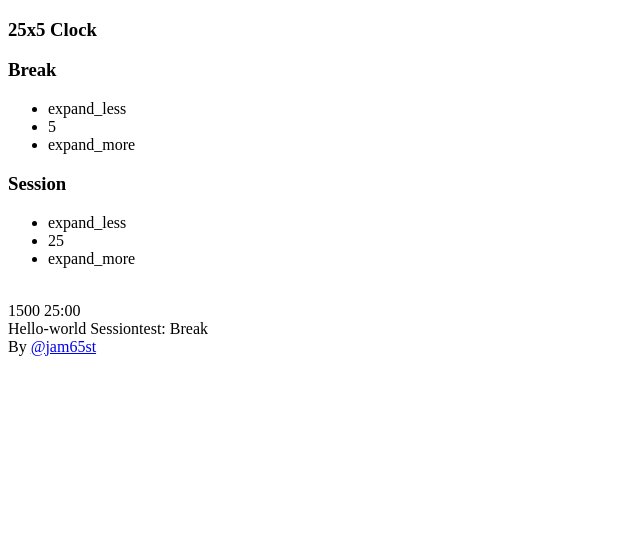
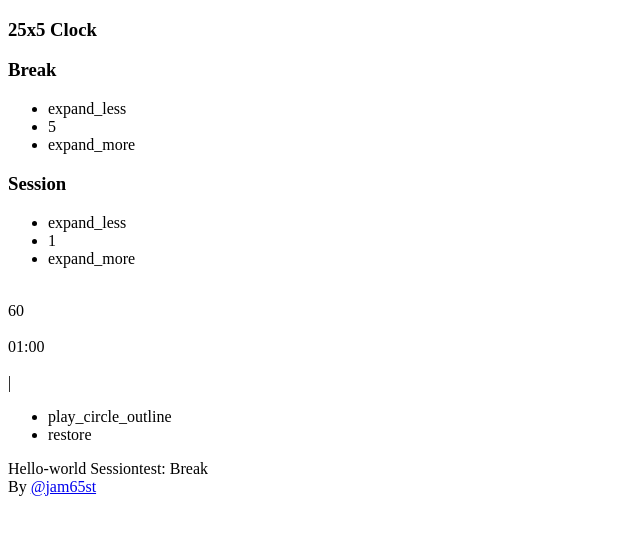
Before and after one commit to jam65st/fcc-pomodoro-clock, a React (Create React App) app: page / in a window 1280 px wide. Shown: the top 534 px of the page, without its empty margins (0-640 px from the left). Built offline with nearby package versions, Linux system fonts and the light colour scheme.

Commit message:
Updating elements to TimerControl

```diff
--- a/src/app/components/Service.js
+++ b/src/app/components/Service.js
@@ -1,15 +1,42 @@
 import React           from "react";
 import ServiceControls from "./ServiceControls";
+import TimeUtils       from "../utils/TimeUtils";
+import TimerControl    from "../features/TimerControl";
 
-import TimeUtils from "../utils/TimeUtils";
-
-const Service = props => {
+/**
+ * <h1>Service</h1>
+ * This component contains the ServiceControls, TimerControls,
+ * and the DisplayReader.
+ *
+ * @example
+ * <Service activityTimes={ YourActivityTimesObjectVariable }
+ *           resetService={ YourUpdateResetFunction }
+ *              timeLabel={ YourTimeLabelVariable }
+ *             timeStatus={ YourTimeStatusVariable }
+ *                  timer={ YourTimerValueVariable }
+ *       updateTimeStatus={ YourUpdateTimeStatusFunction }
+ *    updateActivityTimes={ YourUpdateActivityTimesFunction }/>
+ *
+ * @param props {{lengths:object, resetService:function, timeLabel:string,
+ *     timeStatus:string, timer:number, updateTimeStatus:string, updateLength:function }}
+ * @constructor
+ */
+const Service = ( props ) => {
 	return (
 			<main id="info">
-				{/** must require status **/}
+				{/** must require status **/ }
 				<ServiceControls activityTimes={ props.activityTimes }
-				           updateActivityTimes={ props.updateActivityTimes }/>
-				<br/> { props.timer } { TimeUtils.ConvertNumberToMMSS( props.timer, 1000 ) }
+				                 unlock={ props.unlock }
+				                 updateActivityTimes={ props.updateActivityTimes } />
+				<br /> { props.timer }
+				<br />
+				<br /> { TimeUtils.ConvertNumberToMMSS( props.timer, 1000 ) }
+				<br />
+				<br /> { props.timeStatus } | { props.currentActivity }
+
+				<TimerControl timeStatus={ props.timeStatus }
+				              updateTimeStatus={ props.updateTimeStatus }
+				              resetService={ props.resetService } />
 			</main>
 	);
 }
--- a/src/app/components/ServiceControls.js
+++ b/src/app/components/ServiceControls.js
@@ -1,18 +1,33 @@
-import React    from "react";
+import React         from "react";
 import MomentControl from "../features/MomentControl";
-import Pomodoro from "../utils/Pomodoro";
+import Pomodoro      from "../utils/Pomodoro";
 
+/**
+ * <h1>ServiceControls</h1>
+ * This component allows to include a group of two components to control
+ * the duration value in minutes of the sessions and break.
+ *
+ * @example
+ * <ServiceControls activityTimes={ YourActivityTimesVariable }
+ *            updateActivityTimes={ YourUpdateActivityTimesFunction }/>
+ *
+ * @param props {{activityTimes:object, updateActivityTimes:function}}
+ * @returns {JSX.Element}
+ * @constructor
+ */
 const ServiceControls = props => {
 	return (
 			<header id="session-controls">
-				<MomentControl  kind={ Pomodoro.TYPE_BREAK }
+				<MomentControl kind={ Pomodoro.TYPE_BREAK }
 				               title={ Pomodoro.BREAK_TITLE }
-				        activityTime={ props.activityTimes.break }
-				 updateActivityTimes={ props.updateActivityTimes }/>
-				<MomentControl  kind={ Pomodoro.TYPE_SESSION }
+				               unlock={ props.unlock }
+				               activityTime={ props.activityTimes.break }
+				               updateActivityTimes={ props.updateActivityTimes } />
+				<MomentControl kind={ Pomodoro.TYPE_SESSION }
 				               title={ Pomodoro.SESSION_TITLE }
-				        activityTime={ props.activityTimes.session }
-				 updateActivityTimes={ props.updateActivityTimes }/>
+				               unlock={ props.unlock }
+				               activityTime={ props.activityTimes.session }
+				               updateActivityTimes={ props.updateActivityTimes } />
 			</header>
 	);
 }
--- a/src/app/features/MomentControl.js
+++ b/src/app/features/MomentControl.js
@@ -12,7 +12,7 @@ import Pomodoro from "../utils/Pomodoro";
  *         activityTime={ YourActivityTimeVariable }
  *  updateActivityTimes={ YourUpdateActivityTimesFunction }/>
  *
- * @param props {{kind: string, title:string, length:number, updateLength:function }}
+ * @param props {{kind: string, title:string, activityTime:number, updateActivityTimes:function, unlock:boolean }}
  * @returns {JSX.Element}
  * @constructor
  */
@@ -55,8 +55,8 @@ const MomentControl = props => {
 	}
 
 	// Defining Buttons
-	const _increment = setButton( 'up', time < max ),
-	      _decrement = setButton( 'down', time > min );
+	const _increment = setButton( 'up', time < max && props.unlock ),
+	      _decrement = setButton( 'down', time > min && props.unlock );// props.unlock
 
 
 	return (
--- /dev/null
+++ b/src/app/features/TimerControl.js
@@ -0,0 +1,65 @@
+import React    from "react";
+import Pomodoro from "../utils/Pomodoro";
+
+const TimerControl = props => {
+	/**
+	 * <h2>setButton</h2>
+	 * Creates or updates a button according to the received properties
+	 *
+	 * @example
+	 * const control = setButton( 'control', false );
+	 * const reset   = setButton( 'reset', false );
+	 *
+	 * @param type {string} Options: 'control' || 'reset'
+	 * @param active {boolean}
+	 * @returns {JSX.Element} Interactive element that acts such as button
+	 */
+	const setButton = ( type, active ) => {
+		const typeButton = type === 'control' ? 'start_stop' : 'reset';
+		const icon       = typeButton === 'reset' ? Pomodoro.RESET_SIMPLE_ICON
+		                                          : props.timeStatus !== Pomodoro.STATE_PLAY
+		                                            ? Pomodoro.PLAY_ICON
+		                                            : Pomodoro.PAUSE_ICON;
+		return <li id={ typeButton } onClick={ handleClick }>
+			{ icon }
+		</li>
+	}
+
+	/**
+	 * <h2>handleClick</h2>
+	 * Response for each component behavior
+	 *
+	 * @param event Default: 'click'
+	 */
+	const handleClick = event => {
+
+		let isReset = event.target.id === 'reset',
+		    action = isReset
+		             ? 'reset'
+		             : 'controls',
+		    payload = isReset ? null : props.timeStatus === Pomodoro.STATE_PLAY
+		               ? Pomodoro.STATE_STOP
+		               : Pomodoro.STATE_PLAY,
+		    method  = isReset ? 'resetService' : 'updateTimeStatus';
+
+
+		console.log( '  |- -> click on:[', event.target.id, ']', isReset, action, payload );
+
+
+		props[ method ]( action, payload );
+	}
+
+	const controls = setButton( 'control', false ),
+	      reset    = setButton( 'reset', false );
+
+	return (
+			<footer id="timer-controls">
+				<ul>
+					{ controls }
+					{ reset }
+				</ul>
+			</footer>
+	);
+}
+
+export default TimerControl;
--- a/src/app/utils/Pomodoro.js
+++ b/src/app/utils/Pomodoro.js
@@ -106,7 +106,7 @@ export default class Pomodoro {
 	 *
 	 * @type {number} Default: 25
 	 */
-	static SESSION_TIME = 25;// 25
+	static SESSION_TIME = 1;// 25
 
 
 	/**
```
